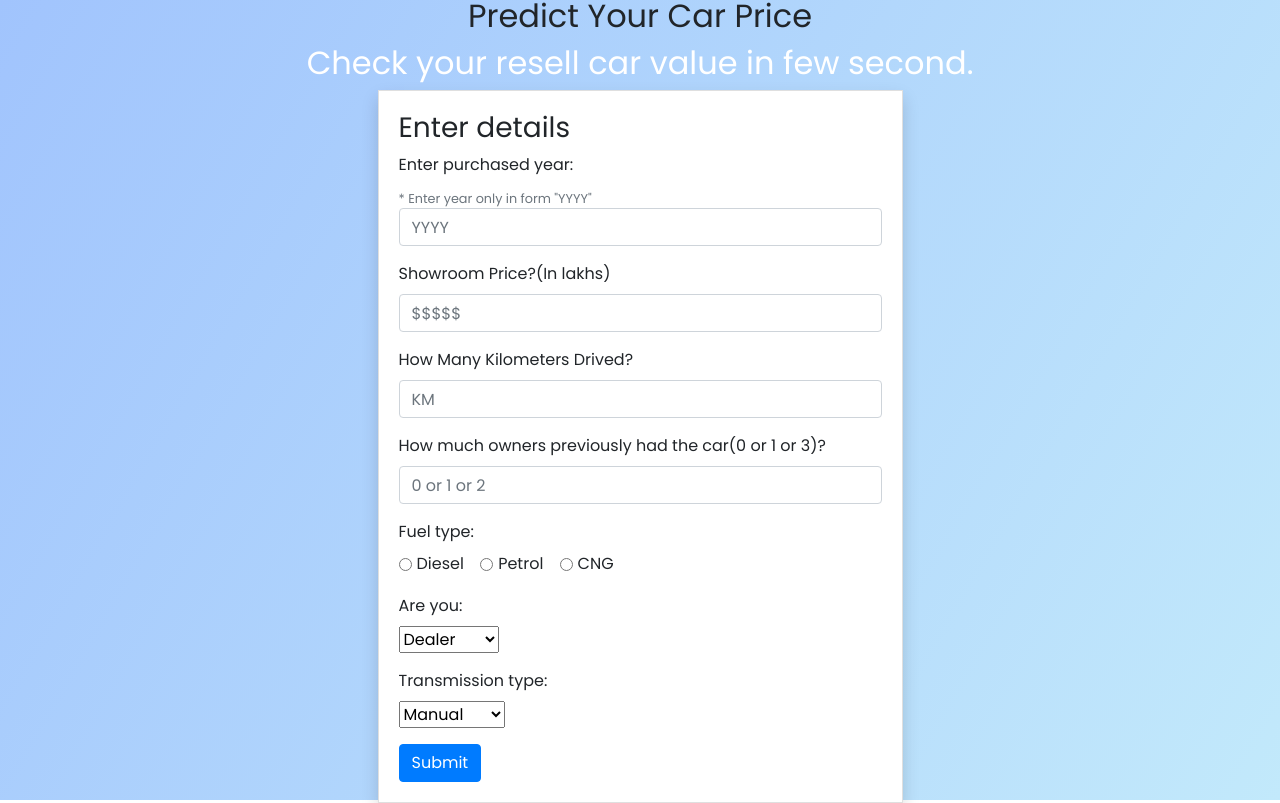
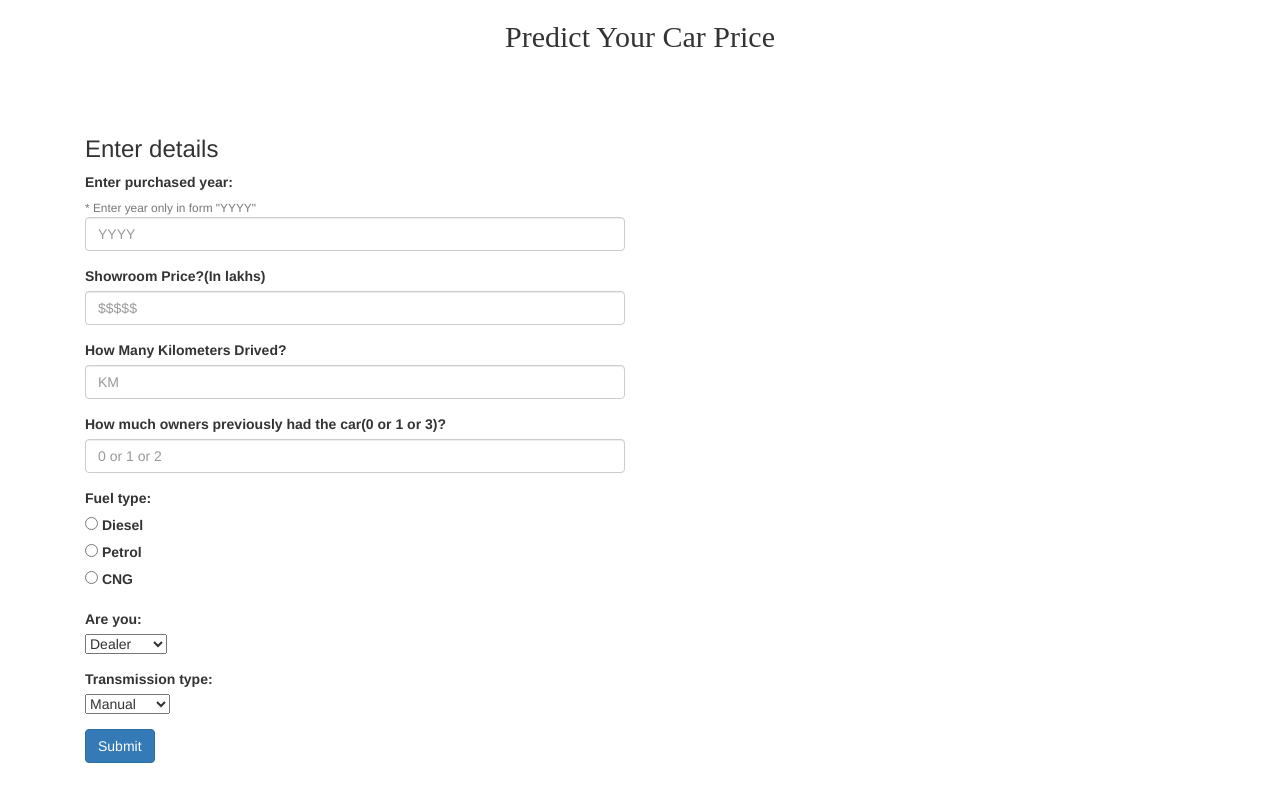
Before and after one commit to imbalram/c, a Flask app: page / in a window 1280 px wide. After the commit the page ends 763 px from the top, so only its background shows below. Run offline with Flask 2, Linux system fonts and the light colour scheme; parts of the project's set-up code (start-up, migrations or seed data) failed here and were passed over; some libraries are stand-ins or nearby versions.

Commit message:
Update index.html

```diff
--- a/templates/index.html
+++ b/templates/index.html
@@ -1,16 +1,11 @@
 <!doctype html>
 <html lang="en">
     <head>
-        <!-- Required meta tags -->
-        <meta charset="utf-8">
+        <meta charset="UTF-8">
         <meta name="viewport" content="width=device-width, initial-scale=1.0">
-        <link href="cccc.png" rel="icon">
-        <link href="cccc.png" rel="apple-touch-icon">
-
-        <!-- Bootstrap CSS -->
-        <link rel="stylesheet" href="https://stackpath.bootstrapcdn.com/bootstrap/4.1.3/css/bootstrap.min.css" integrity="sha384-MCw98/SFnGE8fJT3GXwEOngsV7Zt27NXFoaoApmYm81iuXoPkFOJwJ8ERdknLPMO" crossorigin="anonymous">
-        <link rel="stylesheet" type="text/css" href="../static/css/register.css">
-        <title>C A R</title>
+        <link rel="stylesheet" href="https://stackpath.bootstrapcdn.com/bootstrap/3.4.1/css/bootstrap.min.css" integrity="sha384-HSMxcRTRxnN+Bdg0JdbxYKrThecOKuH5zCYotlSAcp1+c8xmyTe9GYg1l9a69psu" crossorigin="anonymous">
+        <script src="https://stackpath.bootstrapcdn.com/bootstrap/3.4.1/js/bootstrap.min.js" integrity="sha384-aJ21OjlMXNL5UyIl/XNwTMqvzeRMZH2w8c5cRVpzpU8Y5bApTppSuUkhZXN0VxHd" crossorigin="anonymous"></script>
+        <title>WELCOME</title>
         <style>
             .fixed-footer{
                 width: 100%;
```
